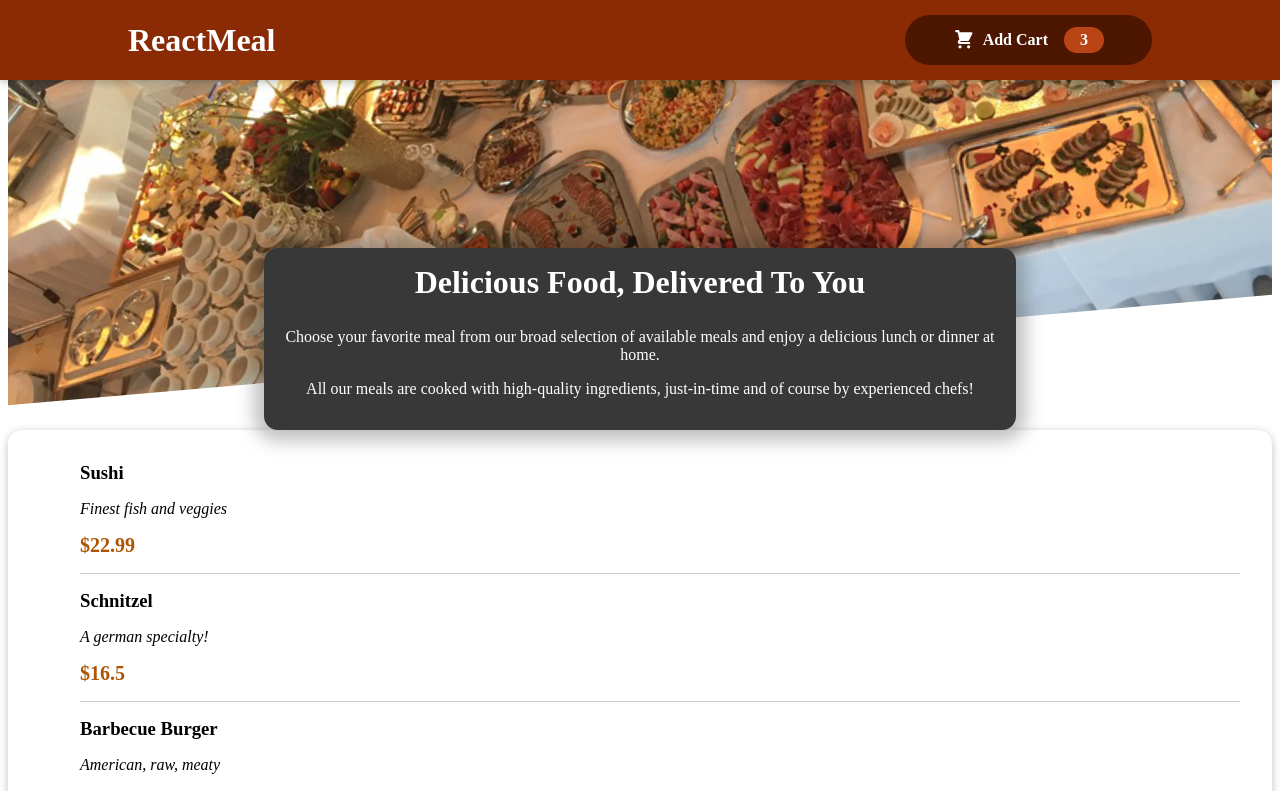
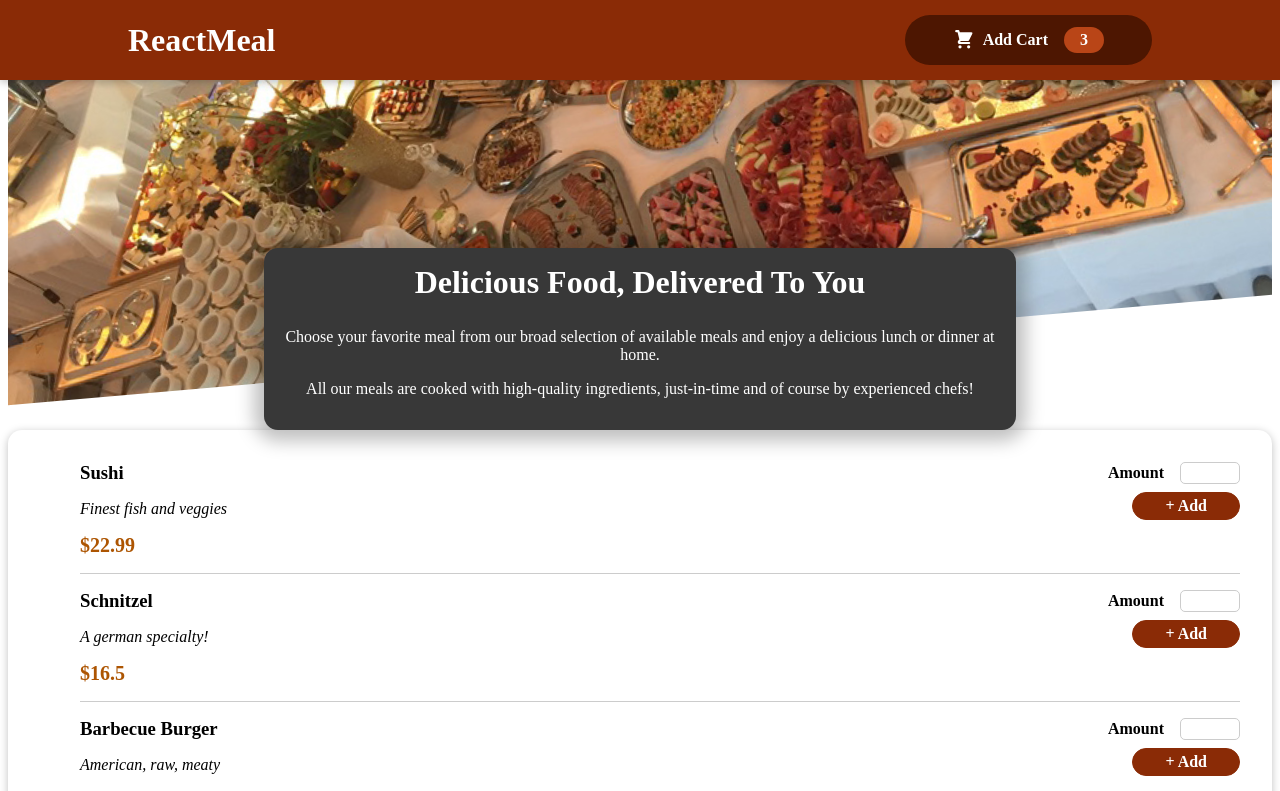
Before and after one commit to Yash1Hingu/ReactFood, a React (Create React App) app: page / in a window 1280 px wide. Shown: the top 791 px of the page. Built offline with nearby package versions, Linux system fonts and the light colour scheme.

Commit message:
ADD -- input & form component

```diff
--- a/src/components/Meals/MealsItem/MealsForm.js
+++ b/src/components/Meals/MealsItem/MealsForm.js
@@ -0,0 +1,21 @@
+import classes from './MealsForm.module.css'
+import Input from '../../UI/Input'
+const MealsForm = props => {
+    return (
+        <form className={classes.form}>
+            <Input
+                label="Amount"
+                input={{
+                    id:"Amount",
+                    type:"number",
+                    min:'1',
+                    max:'5',
+                    step:'1'
+                }}
+            />
+            <button>+ Add</button>
+        </form>
+    )
+}
+
+export default MealsForm;
--- a/src/components/Meals/MealsItem/MealsForm.module.css
+++ b/src/components/Meals/MealsItem/MealsForm.module.css
@@ -0,0 +1,20 @@
+.form {
+    text-align: right;
+}
+
+.form button {
+    font: inherit;
+    cursor: pointer;
+    background-color: #8a2b06;
+    border: 1px solid #8a2b06;
+    color: white;
+    padding: 0.25rem 2rem;
+    border-radius: 20px;
+    font-weight: bold;
+}
+
+.form button:hover,
+.form button:active {
+    background-color: #641e03;
+    border-color: #641e03;
+}
--- a/src/components/Meals/MealsItem/MealsItem.js
+++ b/src/components/Meals/MealsItem/MealsItem.js
@@ -1,4 +1,5 @@
 import classes from './MealsItem.module.css'
+import MealsForm from './MealsForm'
 const MealsItem = props => {
     const price = `$${props.price}`
     return <li className={classes.meal}>
@@ -8,7 +9,7 @@
             <div className={classes.price}>{price}</div>
         </div>
         <div>
-
+            <MealsForm />
         </div>
     </li>
 }
--- /dev/null
+++ b/src/components/UI/Input.js
@@ -0,0 +1,12 @@
+import classes from './Input.module.css'
+
+const Input = props => {
+    return (
+        <div className={classes.input}>
+            <label htmlFor={props.input.id}>{props.label}</label>
+            <input {...props.input} />
+        </div>
+    )
+}
+
+export default Input;
--- /dev/null
+++ b/src/components/UI/Input.module.css
@@ -0,0 +1,18 @@
+.input {
+    display: flex;
+    align-items: center;
+    margin-bottom: 0.5rem;
+}
+
+.input label {
+    font-weight: bold;
+    margin-right: 1rem;
+}
+
+.input input {
+    width: 3rem;
+    border-radius: 5px;
+    border: 1px solid #ccc;
+    font: inherit;
+    padding-left: 0.5rem;
+}
```
